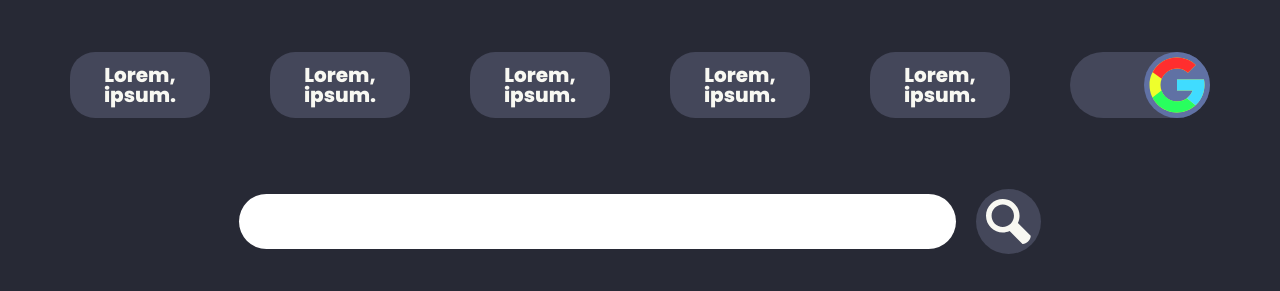
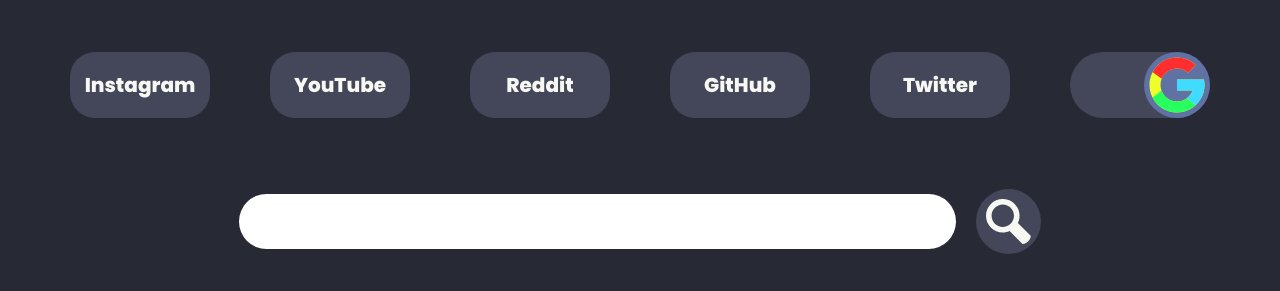
Before and after one commit to devlulcas/personal-startpage, a plain HTML site: page index.html in a window 1280 px wide. Shown: the top 291 px of the page. Drawn offline with Linux system fonts and the light colour scheme; no server answers.

Commit message:
changed the links in navbar

```diff
--- a/index.html
+++ b/index.html
@@ -37,11 +37,31 @@
       <header>
         <nav>
           <ul>
-            <li><a class="button noselect" href="#">Lorem, ipsum.</a></li>
-            <li><a class="button noselect" href="#">Lorem, ipsum.</a></li>
-            <li><a class="button noselect" href="#">Lorem, ipsum.</a></li>
-            <li><a class="button noselect" href="#">Lorem, ipsum.</a></li>
-            <li><a class="button noselect" href="#">Lorem, ipsum.</a></li>
+            <li>
+              <a class="button noselect" href="https://www.instagram.com/"
+                >Instagram</a
+              >
+            </li>
+            <li>
+              <a class="button noselect" href="https://www.youtube.com/"
+                >YouTube</a
+              >
+            </li>
+            <li>
+              <a class="button noselect" href="https://www.reddit.com/"
+                >Reddit</a
+              >
+            </li>
+            <li>
+              <a class="button noselect" href="https://github.com/devlulcas"
+                >GitHub</a
+              >
+            </li>
+            <li>
+              <a class="button noselect" href="https://twitter.com/home"
+                >Twitter</a
+              >
+            </li>
             <label class="switch-label" for="switch-checkbox">
               <input
                 class="switch-checkbox"
@@ -98,7 +118,9 @@
 
           <section>
             <img src="assets/weather-description.svg" alt="" />
-            <p id="weather-description" class="weather-info">Incorrect config</p>
+            <p id="weather-description" class="weather-info">
+              Incorrect config
+            </p>
           </section>
 
           <button id="modal-open-button">
--- a/styles/navbar.css
+++ b/styles/navbar.css
@@ -25,6 +25,7 @@
 .content header nav .button {
   display: flex;
   align-items: center;
+  justify-content: center;
   border-radius: 2.5rem;
   color: var(--foreground);
   text-align: center;
@@ -73,7 +74,7 @@
   border-radius: 50%;
   background-color: var(--red);
   /*DUCK DUCK GO*/
-  background-image: url(../assets/nav-switch-off.svg) ;
+  background-image: url(../assets/nav-switch-off.svg);
   background-size: 6.6rem;
   z-index: 1;
   transition: 0.3s;
@@ -82,7 +83,7 @@
 .content header nav .switch-checkbox:checked ~ .switch-div::before {
   background-color: var(--comment);
   /*GOOGLE*/
-  background-image: url(../assets/nav-switch-on.svg) ;
+  background-image: url(../assets/nav-switch-on.svg);
   background-size: 6.6rem;
   transform: translateX(7.4rem);
 }
```
